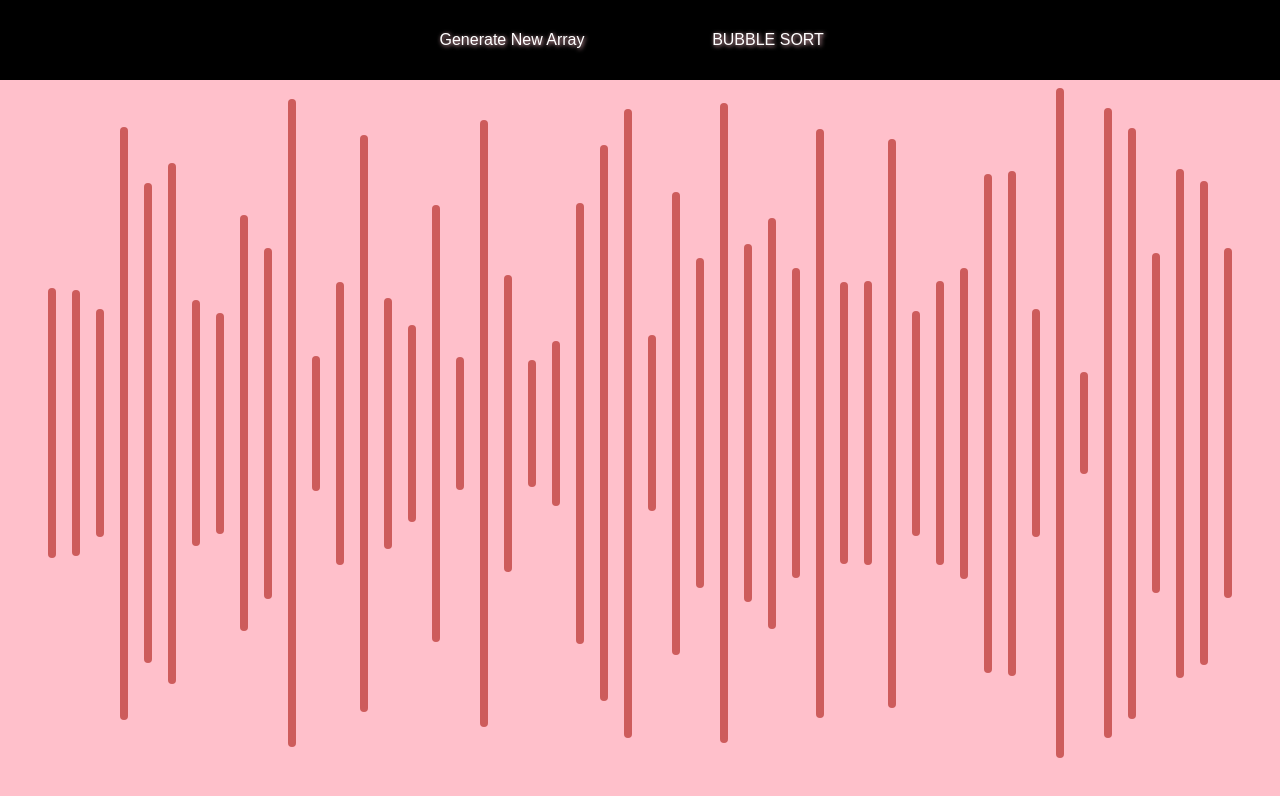
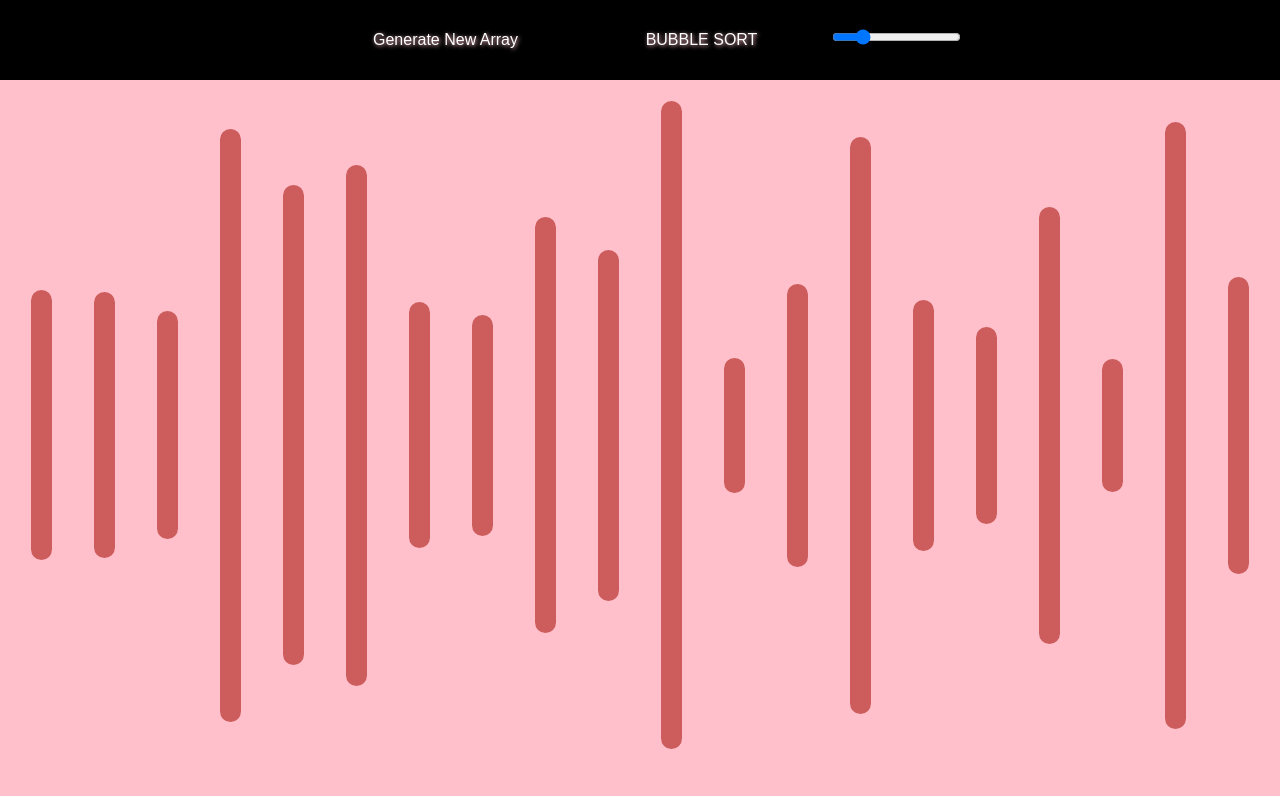
Before and after one commit to chagdhar/sort-vis, a React (Create React App) app: page / in a window 1280 px wide. Shown: the top 796 px of the page. Built offline with nearby package versions, Linux system fonts and the light colour scheme.

Commit message:
bubbleSort done -- added slider -- needs some work

```diff
--- a/package.json
+++ b/package.json
@@ -36,6 +36,7 @@
   },
   "devDependencies": {
     "gh-pages": "^3.1.0",
+    "react-rangeslider": "^2.2.0",
     "styled-components": "^5.1.1"
   }
 }
--- a/src/SortingVisualizer/SortingVisualizer.jsx
+++ b/src/SortingVisualizer/SortingVisualizer.jsx
@@ -1,10 +1,12 @@
 import React from 'react';
 import './SortingVisualizer.css';
 
-var NO_OF_BARS = 50;
+
+var NO_OF_BARS = 20;
 
 const PRIMARY_COLOR = "indianred";
-const SECONDRY_COLOR = "indigo";
+//const SECONDARY_COLOR = "indigo";
+const SORTING_DONE = "green";
 
 // need to set the MIN and MAX sizes wrt the screen
 const winHeight = window.innerHeight;
@@ -15,7 +17,7 @@ const MAX_SIZE = Math.floor(winHeight*0.85);
 //const marginSize = 10; // in pixels ;; change margin: field down in the bar div
 //const width = Math.floor((window.innerWidth / NO_OF_BARS)/3); //- 2*marginSize); ?? I want marginsize = width of eachbar
 
-const width = setWidth(NO_OF_BARS);
+//const width = setWidth(NO_OF_BARS);
 //wrote function as i need to set later
 
 export default class Sorter extends React.Component {
@@ -24,43 +26,61 @@ export default class Sorter extends React.Component {
 
         this.state = {
             array: [],
+            colors: [],
             barnum: NO_OF_BARS,
+            barWidth: setWidth(NO_OF_BARS),
         };
     }
 
     componentDidMount() {
         this.resetArray();
-        console.log("compoonent mounted")
     }
 
     resetArray() {
         const array = [];
-
-        for (let i = 0; i < this.state.barnum; i++) {
+        const colors = [];
+        const {barnum} = this.state;
+        console.log(barnum);
+        for (let i = 0; i < barnum; i++) {
             array[i] = randomInt(MIN_SIZE, MAX_SIZE);
+            colors[i] = PRIMARY_COLOR;
         }
-        this.setState({array});
+        this.setState({array, colors});
     }
 
-    bubbleSort() {
+    async bubbleSort() {
         var {array} = this.state;
         var {barnum} = this.state;
-        const bars = document.getElementsByClassName("bar");
+        var {colors} = this.state;
 
-        for (let i = barnum; i > 0; i--) {
-            for(var j=0; j < i-1; j++) {
-                setTimeout((j)=>{
-                    bars[j].style.backgroundColor = SECONDRY_COLOR;
-                    bars[j+1].style.backgroundColor = SECONDRY_COLOR;
-                },1000);
+        //var barArray = document.getElementsByClassName("bar");
+        //console.log(barArray);
 
+        for(var i=barnum; i>=0; i--) {
+            for(var j=0;j<i;j++){
+                if(array[j]> array[j+1]) {
+                    let temp = array[j];
+                    array[j] = array[j+1];
+                    array[j+1] = temp;
+                    this.setState({array});
+                    await sleep(200);
+                }
+            }
+            colors[i-1] = SORTING_DONE;
+            this.setState({colors});
+        }
+    }
 
-            }
-        }
+    handleChange = (value) => {
+        this.setState({
+            barnum: value
+        })
     }
 
     render() {
         const {array} = this.state;
+        const {colors} = this.state;
+        const {barWidth} = this.state;
 
         return (
             <>
@@ -70,18 +90,34 @@ export default class Sorter extends React.Component {
                       className="bar"
                       key={idx}
                       style={{
-                        backgroundColor: PRIMARY_COLOR,
+                        backgroundColor: `${colors[idx]}`,
                         height: `${value}px`,
-                        width: `${width}px`,
-                        margin: `${width}px`,
-                        borderRadius: `${width}px`,
+                        width: `${barWidth}px`,
+                        margin: `${barWidth}px`,
+                        borderRadius: `${barWidth}px`,
                       }}></div>
                   ))}
                 </div>
                 <div className="menu">
-                    <button class="btn" onClick={() => this.resetArray()}>Generate New Array</button>
-                    <button class="btn" onClick={()=>(this.bubbleSort())}>BUBBLE SORT</button>
+                    <button className="btn" onClick={() => this.resetArray()}>Generate New Array</button>
+                    <button className="btn" onClick={()=>(this.bubbleSort())}>BUBBLE SORT</button>
+                    <input
+                        type="range"
+                        className="slider"
+
+                        min={10}
+                        max={200}
+                        step={10}
+                        onChange={(values)=>{
+                            this.setState({
+                                barnum: values.target.value,
+                                barWidth: setWidth(values.target.value),
+                            });
+                            this.resetArray();
+                        }}
+                    />
                 </div>
+
             </>
         );
     }
@@ -94,3 +130,9 @@ function setWidth(NO_OF_BARS) {
 function randomInt(min, max) {
     return Math.floor((Math.random()*(max-min+1)) + min);
 }
+
+function sleep(ms) {
+    return new Promise(
+      resolve => setTimeout(resolve, ms)
+    );
+}
```
Also changed, not shown: 1 other file (tests, documents, lock files or other folders).
